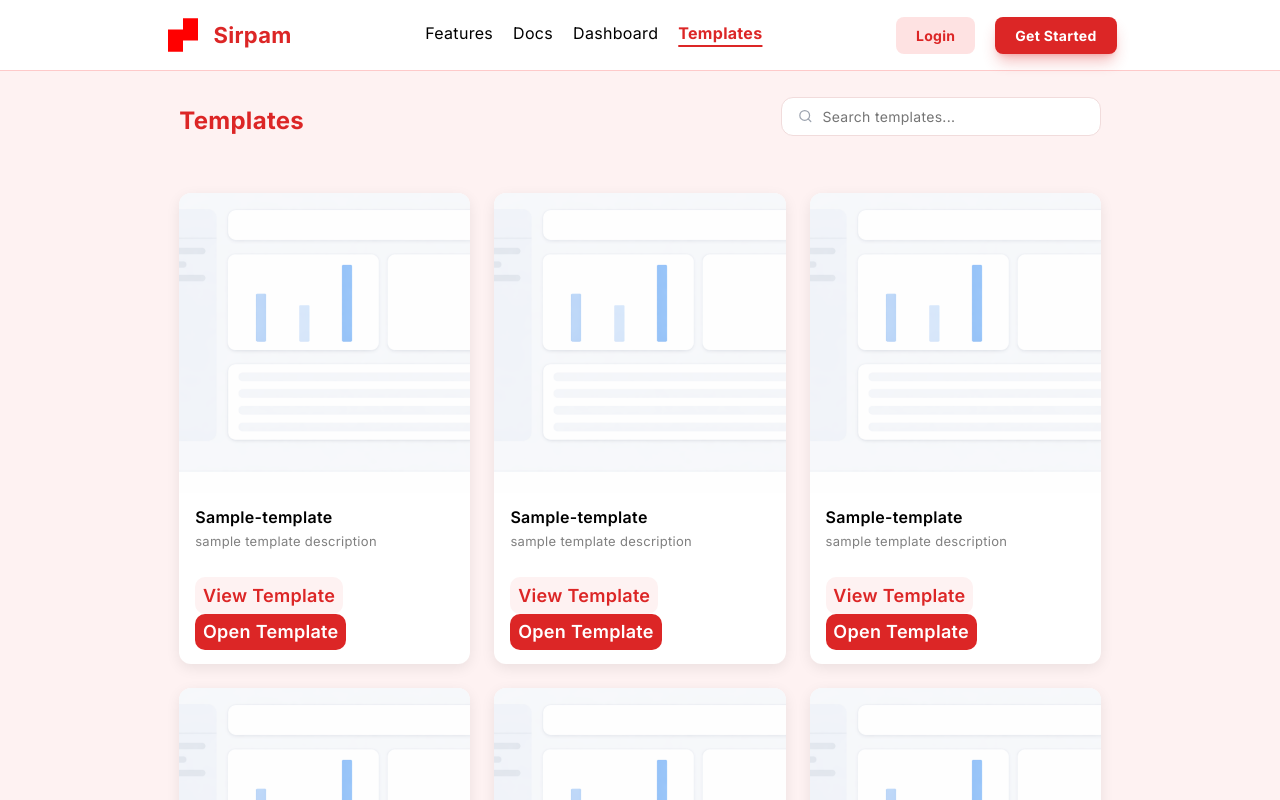
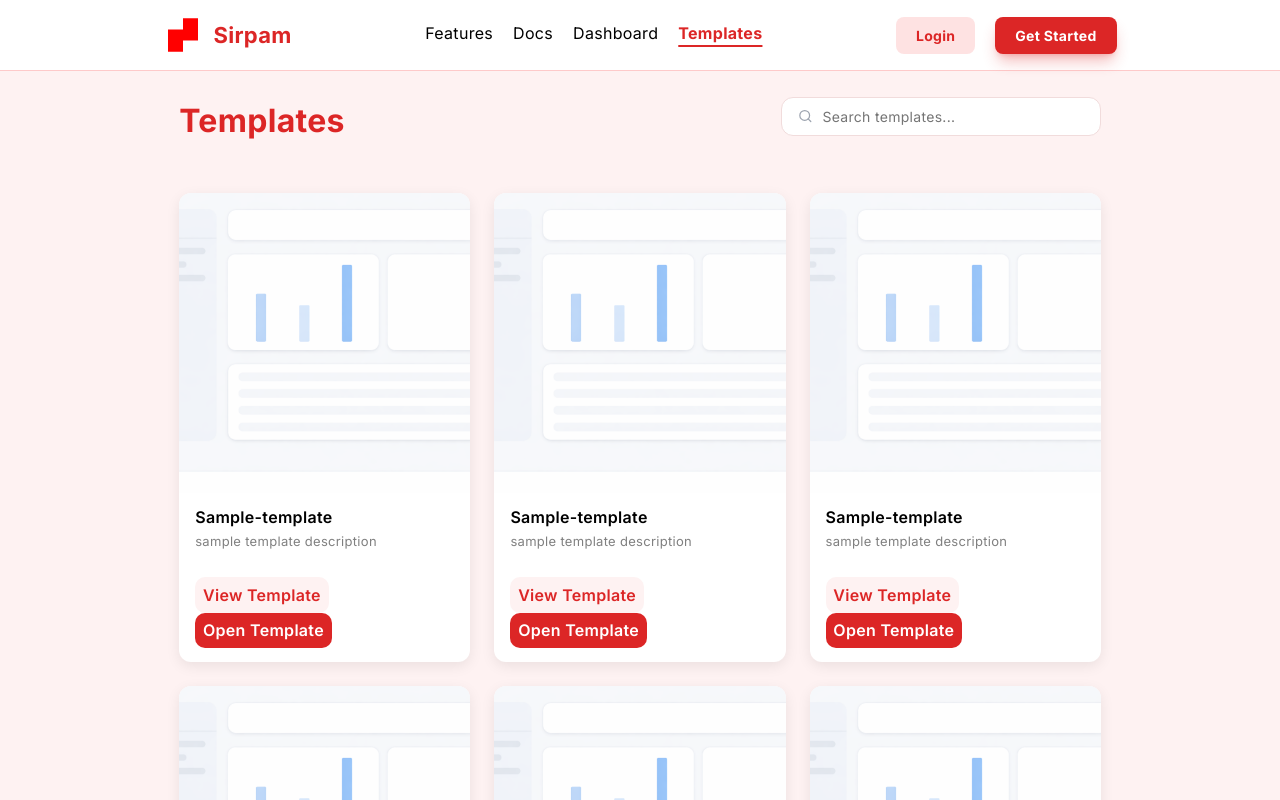
Before and after one commit to PooranaSelvan/UI-Builder, a React (Vite) app in the folder frontend/: page /templates in a window 1280 px wide. Shown: the top 800 px of the page. Built offline with nearby package versions, Linux system fonts and the light colour scheme; no server answers.

Commit message:
Fixed the template minor changes

```diff
--- a/frontend/src/pages/templates/Templates.jsx
+++ b/frontend/src/pages/templates/Templates.jsx
@@ -8,7 +8,7 @@ const Templates = () => {
     <>
       <div className="search-bar">
         <div className="heading">
-          <h2>Templates</h2>
+          <h1>Templates</h1>
         </div>
         <div className="search-box">
           <svg xmlns="http://www.w3.org/2000/svg" width="16" height="16" viewBox="0 0 24 24" fill="none" stroke="currentColor" stroke-width="2" stroke-linecap="round" stroke-linejoin="round" class="lucide lucide-search" aria-hidden="true"><path d="m21 21-4.34-4.34"></path><circle cx="11" cy="11" r="8"></circle></svg>
--- a/frontend/src/pages/templates/templateCard.css
+++ b/frontend/src/pages/templates/templateCard.css
@@ -46,7 +46,7 @@
     padding: 3%;
     margin-right: 4%;
     border-radius: 10px;
-    font-size: 18px;
+    font-size: 16px;
 }
 
 .btn-view{
```
